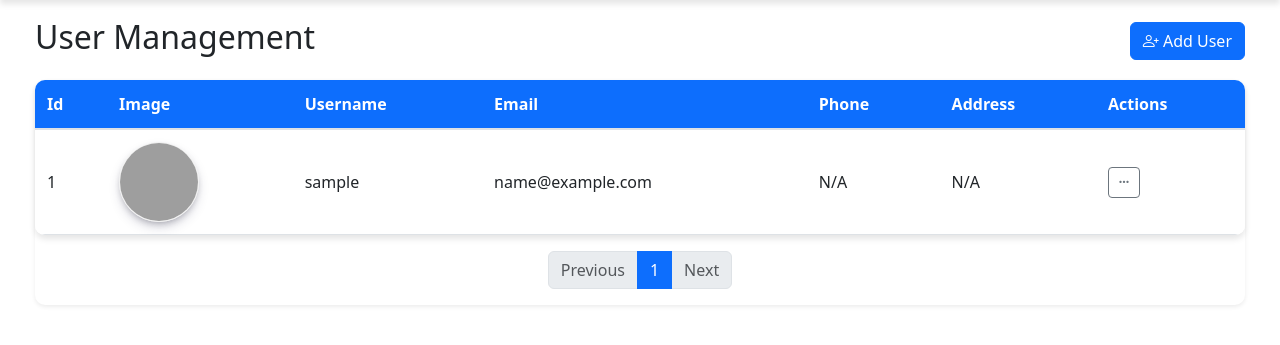
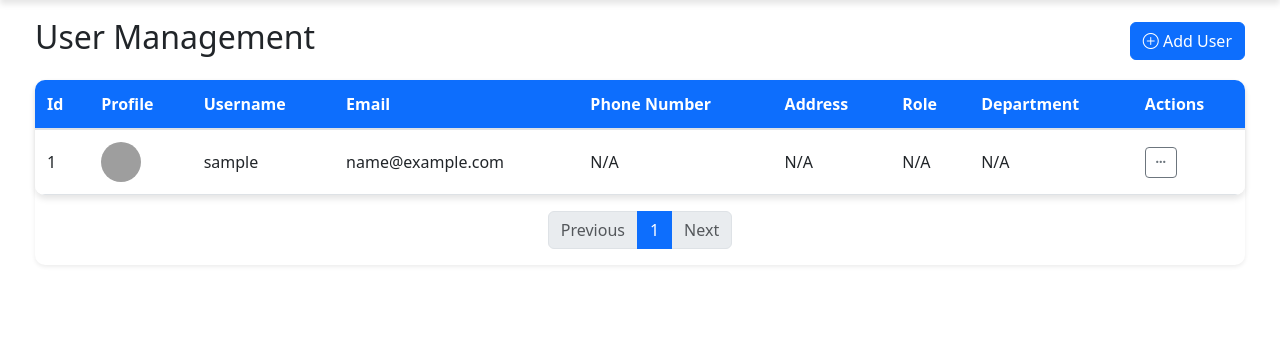
Before and after one commit to Chhea012/automated_system, a Flask app: page /users/ in a window 1280 px wide. Shown: the part 106-451 px from the top of the page. Run offline with Flask 3, Linux system fonts and the light colour scheme; the visitor is signed in with stand-in values (Sample User, id 1); data comes from the database, SQL or seed files in the repository; data that the repository does not hold is empty; grey boxes are pictures that could not be loaded.

Commit message:
feature: fix user add column department and role

```diff
--- a/app/routes/users.py
+++ b/app/routes/users.py
@@ -1,20 +1,28 @@
-from flask import Blueprint, render_template, request, redirect, url_for, flash
+import os
+from flask import Blueprint, render_template, request, redirect, url_for, flash, current_app
 from flask_login import login_required
+from werkzeug.utils import secure_filename
 from app import db
 from app.models.user import User
-from app.utils.file_upload import save_profile_image
+from app.models.role import Role
+from app.models.department import Department
 
 users_bp = Blueprint("users", __name__)
 
-# List users with pagination, sorted by created_at descending
+ALLOWED_EXTENSIONS = {'png', 'jpg', 'jpeg', 'gif'}
+
+def allowed_file(filename):
+    return '.' in filename and filename.rsplit('.', 1)[1].lower() in ALLOWED_EXTENSIONS
+
 @users_bp.route("/")
 @login_required
 def index():
     page = request.args.get('page', 1, type=int)
-    pagination = User.query.order_by(User.created_at.desc()).paginate(page=page, per_page=5, error_out=False)
-    return render_template("users/index.html", users=pagination.items, pagination=pagination)
+    pagination = User.query.order_by(User.created_at.desc()).paginate(page=page, per_page=7, error_out=False)
+    roles = Role.query.all()
+    departments = Department.query.all()
+    return render_template("users/index.html", users=pagination.items, pagination=pagination, roles=roles, departments=departments)
 
-# Create user
 @users_bp.route("/create", methods=["POST"])
 @login_required
 def create():
@@ -23,7 +31,9 @@ def create():
     password = request.form.get("password")
     phone_number = request.form.get("phone_number")
     address = request.form.get("address")
-    file = request.files.get("profile_image")
+    role_id = request.form.get("role_id")
+    department_id = request.form.get("department_id")
+    image = request.files.get("image")
 
     if not username or not email or not password:
         flash("Username, email, and password are required!", "danger")
@@ -37,34 +47,38 @@ def create():
         flash("Email already exists!", "danger")
         return redirect(url_for("users.index", page=1))
 
-    new_user = User(
-        username=username,
-        email=email,
-        phone_number=phone_number,
-        address=address
-    )
+    new_user = User(username=username, email=email)
     new_user.set_password(password)
+    new_user.phone_number = phone_number
+    new_user.address = address
+    new_user.role_id = int(role_id) if role_id else None
+    new_user.department_id = int(department_id) if department_id else None
 
-    if file and file.filename:
-        filename = save_profile_image(file, username)
-        if filename:
-            new_user.image = filename
+    if image and allowed_file(image.filename):
+        filename = secure_filename(image.filename)
+        upload_folder = os.path.join(current_app.root_path, 'static/uploads')
+        os.makedirs(upload_folder, exist_ok=True)
+        file_path = os.path.join(upload_folder, filename)
+        image.save(file_path)
+        new_user.image = filename
 
     db.session.add(new_user)
     db.session.commit()
     flash("User created successfully!", "success")
     return redirect(url_for("users.index", page=1))
 
-# Update user
 @users_bp.route("/update/<int:user_id>", methods=["POST"])
 @login_required
 def update(user_id):
     user = User.query.get_or_404(user_id)
     username = request.form.get("username")
     email = request.form.get("email")
+    password = request.form.get("password")
     phone_number = request.form.get("phone_number")
     address = request.form.get("address")
-    file = request.files.get("profile_image")
+    role_id = request.form.get("role_id")
+    department_id = request.form.get("department_id")
+    image = request.files.get("image")
 
     if not username or not email:
         flash("Username and email are required!", "danger")
@@ -82,17 +96,24 @@ def update(user_id):
     user.email = email
     user.phone_number = phone_number
     user.address = address
+    user.role_id = int(role_id) if role_id else None
+    user.department_id = int(department_id) if department_id else None
 
-    if file and file.filename:
-        filename = save_profile_image(file, username)
-        if filename:
-            user.image = filename
+    if password:
+        user.set_password(password)
+
+    if image and allowed_file(image.filename):
+        filename = secure_filename(image.filename)
+        upload_folder = os.path.join(current_app.root_path, 'static/uploads')
+        os.makedirs(upload_folder, exist_ok=True)
+        file_path = os.path.join(upload_folder, filename)
+        image.save(file_path)
+        user.image = filename
 
     db.session.commit()
     flash("User updated successfully!", "success")
     return redirect(url_for("users.index", page=request.args.get('page', 1)))
 
-# Delete user
 @users_bp.route("/delete/<int:user_id>", methods=["POST"])
 @login_required
 def delete(user_id):
--- a/app/templates/users/index.html
+++ b/app/templates/users/index.html
@@ -3,7 +3,6 @@
 
 {% block content %}
 <style>
-  /* Enhanced Table Styling */
   .table-custom {
     border-collapse: separate;
     border-spacing: 0;
@@ -11,50 +10,37 @@
     overflow: hidden;
     box-shadow: 0 4px 6px rgba(0, 0, 0, 0.1);
   }
-
   .table-custom thead th {
-    background-color: #0d6efd; /* Bootstrap primary blue */
+    background-color: #0d6efd;
     color: #ffffff;
     font-weight: 600;
     padding: 12px;
     text-align: left;
     border-bottom: 2px solid #dee2e6;
   }
-
   .table-custom tbody tr {
     background-color: #ffffff;
     transition: background-color 0.2s ease;
   }
-
   .table-custom tbody tr:nth-child(even) {
-    background-color: #f8f9fa; /* Light gray for zebra striping */
+    background-color: #f8f9fa;
   }
-
   .table-custom tbody tr:hover {
-    background-color: #e9ecef; /* Slightly darker on hover */
+    background-color: #e9ecef;
   }
-
   .table-custom td {
     padding: 12px;
     vertical-align: middle;
     border-bottom: 1px solid #dee2e6;
   }
-
-  .table-custom .image_profile {
-    border-radius: 50%;
-    object-fit: cover;
-  }
-
   .table-custom .dropdown-menu {
     border-radius: 8px;
     box-shadow: 0 2px 4px rgba(0, 0, 0, 0.1);
   }
-
   .table-custom .dropdown-item {
     padding: 8px 16px;
     font-size: 14px;
   }
-
   .table-custom .dropdown-item i {
     margin-right: 8px;
   }
@@ -65,13 +51,19 @@
     margin-right: 35px;
     margin-left: 35px;
   }
+  .profile-pic {
+    width: 40px;
+    height: 40px;
+    border-radius: 50%;
+    object-fit: cover;
+  }
 </style>
 
 <div class="user-container mt-4">
   <div class="d-flex justify-content-between align-items-center mb-3">
     <h2>User Management</h2>
     <button class="btn btn-primary" data-bs-toggle="modal" data-bs-target="#createUserModal">
-      <i class="bi bi-person-plus"></i> Add User
+      <i class="bi bi-plus-circle"></i> Add User
     </button>
   </div>
 
@@ -81,11 +73,13 @@
         <thead>
           <tr>
             <th>Id</th>
-            <th>Image</th>
+            <th>Profile</th>
             <th>Username</th>
             <th>Email</th>
-            <th>Phone</th>
+            <th>Phone Number</th>
             <th>Address</th>
+            <th>Role</th>
+            <th>Department</th>
             <th>Actions</th>
           </tr>
         </thead>
@@ -94,13 +88,19 @@
           <tr>
             <td>{{ loop.index }}</td>
             <td>
-              <img src="{{ user.get_image_url() }}"
-                   class="image_profile" width="80" height="80" alt="Profile Image">
+              {% if user.get_image_url() %}
+                <img src="{{ user.get_image_url() }}" alt="Profile Picture" class="profile-pic">
+              {% else %}
+                N/A
+              {% endif %}
             </td>
             <td>{{ user.username }}</td>
             <td>{{ user.email }}</td>
             <td>{{ user.phone_number or 'N/A' }}</td>
             <td>{{ user.address or 'N/A' }}</td>
+
+            <td>{{ user.role.name if user.role else 'N/A' }}</td>
+            <td>{{ user.department.name if user.department else 'N/A' }}</td>
             <td>
               <div class="dropdown">
                 <button class="btn btn-sm btn-outline-secondary" type="button" data-bs-toggle="dropdown" aria-expanded="false">
@@ -125,8 +125,7 @@
           <!-- Edit User Modal -->
           <div class="modal fade" id="editUserModal{{ user.id }}" tabindex="-1">
             <div class="modal-dialog">
-              <form method="POST" enctype="multipart/form-data"
-                    action="{{ url_for('users.update', user_id=user.id, page=pagination.page) }}">
+              <form method="POST" action="{{ url_for('users.update', user_id=user.id, page=pagination.page) }}" enctype="multipart/form-data">
                 <div class="modal-content">
                   <div class="modal-header bg-primary">
                     <h5 class="modal-title text-white">Edit User</h5>
@@ -142,17 +141,42 @@
                       <input type="email" class="form-control" name="email" value="{{ user.email }}" required>
                     </div>
                     <div class="mb-3">
+                      <label class="form-label">Password (leave blank to keep unchanged)</label>
+                      <input type="password" class="form-control" name="password">
+                    </div>
+                    <div class="mb-3">
                       <label class="form-label">Phone Number</label>
                       <input type="text" class="form-control" name="phone_number" value="{{ user.phone_number or '' }}">
                     </div>
                     <div class="mb-3">
                       <label class="form-label">Address</label>
-                      <textarea class="form-control" name="address" rows="4">{{ user.address or '' }}</textarea>
+                      <textarea class="form-control" name="address" rows="3">{{ user.address or '' }}</textarea>
+                    </div>
+
+                    <div class="mb-3">
+                      <label class="form-label">Role</label>
+                      <select class="form-select" name="role_id">
+                        <option value="">None</option>
+                        {% for role in roles %}
+                          <option value="{{ role.id }}" {% if user.role_id == role.id %}selected{% endif %}>{{ role.name }}</option>
+                        {% endfor %}
+                      </select>
                     </div>
                     <div class="mb-3">
-                      <label class="form-label">Profile Image</label>
-                      <input type="file" class="form-control" name="profile_image">
-                      <small class="form-text text-muted">Current: {{ user.image or 'default_profile.png' }}</small>
+                      <label class="form-label">Department</label>
+                      <select class="form-select" name="department_id">
+                        <option value="">None</option>
+                        {% for department in departments %}
+                          <option value="{{ department.id }}" {% if user.department_id == department.id %}selected{% endif %}>{{ department.name }}</option>
+                        {% endfor %}
+                      </select>
+                    </div>
+                    <div class="mb-3">
+                      <label class="form-label">Profile Picture</label>
+                      <input type="file" class="form-control" name="image" accept="image/*">
+                      {% if user.get_image_url() %}
+                        <small class="form-text">Current: <img src="{{ user.get_image_url() }}" alt="Profile Picture" class="profile-pic"></small>
+                      {% endif %}
                     </div>
                   </div>
                   <div class="modal-footer">
@@ -230,7 +254,7 @@
 <!-- Create User Modal -->
 <div class="modal fade" id="createUserModal" tabindex="-1">
   <div class="modal-dialog">
-    <form method="POST" enctype="multipart/form-data" action="{{ url_for('users.create', page=pagination.page) }}">
+    <form method="POST" action="{{ url_for('users.create', page=pagination.page) }}" enctype="multipart/form-data">
       <div class="modal-content">
         <div class="modal-header bg-primary">
           <h5 class="modal-title text-white">Add User</h5>
@@ -255,11 +279,29 @@
           </div>
           <div class="mb-3">
             <label class="form-label">Address</label>
-            <textarea class="form-control" name="address" rows="4"></textarea>
+            <textarea class="form-control" name="address" rows="3"></textarea>
           </div>
           <div class="mb-3">
-            <label class="form-label">Profile Image</label>
-            <input type="file" class="form-control" name="profile_image">
+            <label class="form-label">Role</label>
+            <select class="form-select" name="role_id">
+              <option value="">None</option>
+              {% for role in roles %}
+                <option value="{{ role.id }}">{{ role.name }}</option>
+              {% endfor %}
+            </select>
+          </div>
+          <div class="mb-3">
+            <label class="form-label">Department</label>
+            <select class="form-select" name="department_id">
+              <option value="">None</option>
+              {% for department in departments %}
+                <option value="{{ department.id }}">{{ department.name }}</option>
+              {% endfor %}
+            </select>
+          </div>
+          <div class="mb-3">
+            <label class="form-label">Profile Picture</label>
+            <input type="file" class="form-control" name="image" accept="image/*">
           </div>
         </div>
         <div class="modal-footer">
```
Also changed, not shown: app/models/user.py (+23 -4 lines), migrations/versions/dcd5f4c08784_add_role_id_and_department_id_to_user.py (added, +42 -0 lines), app/static/uploads/Sokchea_chhea.jpg (added).
